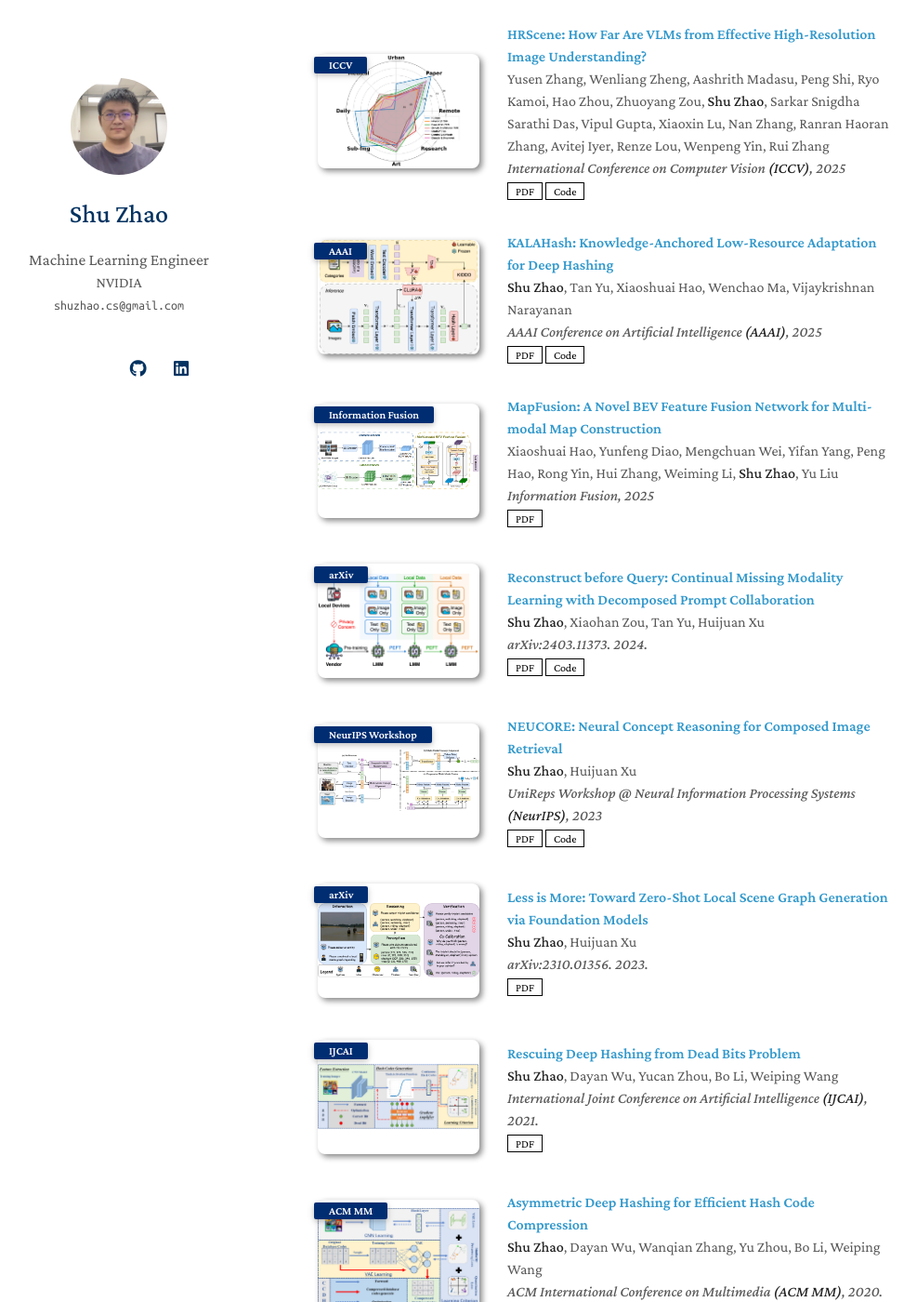
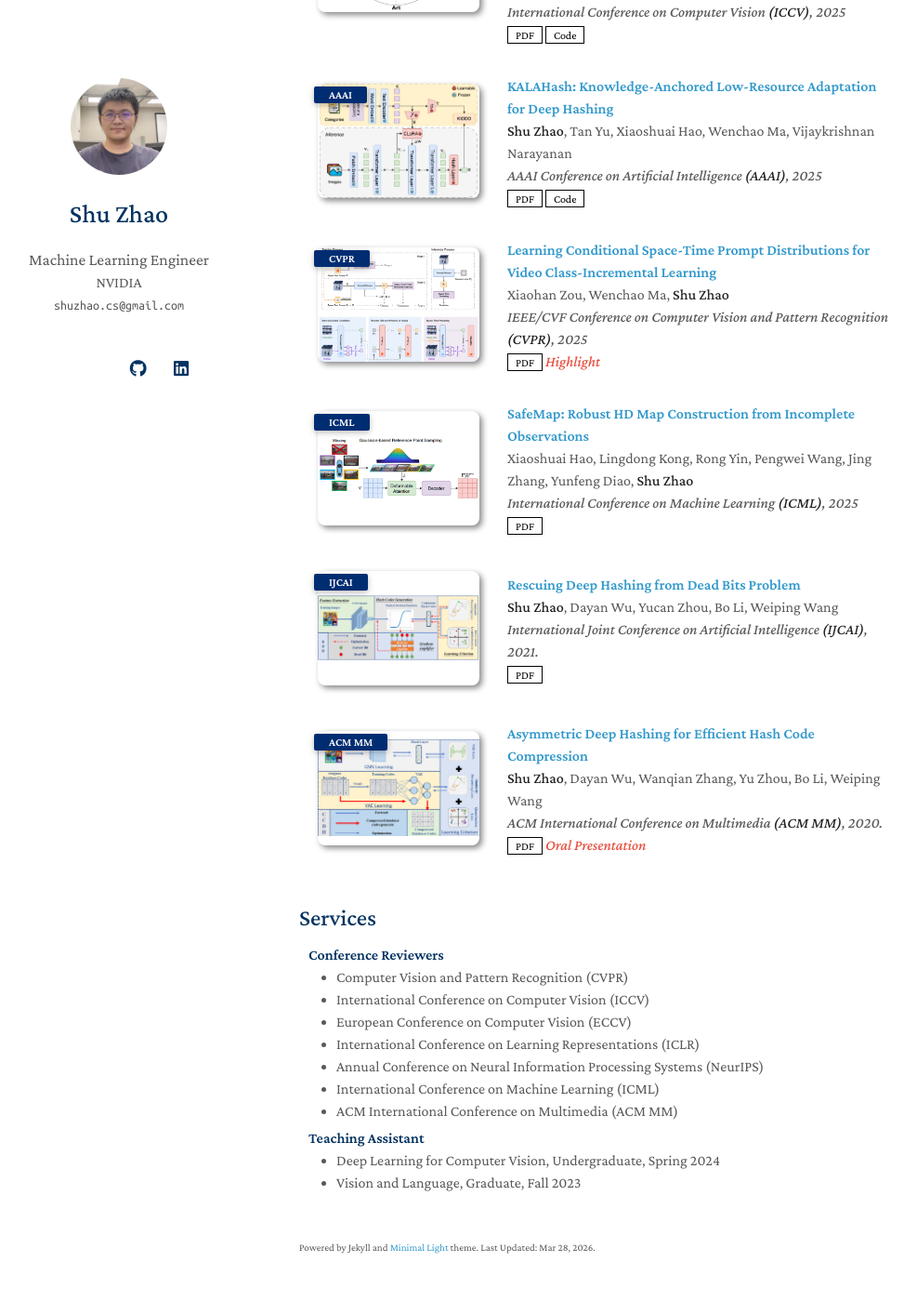
Before and after one commit to Tree-Shu-Zhao/Tree-Shu-Zhao.github.io, a Jekyll site: the page built from index.md, in a window 1280 px wide and 1400 px high, scrolled down 1084 px. Shown: the whole window at 93% size, without its empty margins (148-1135 px from the left). Built offline with Jekyll 4.4.1, drawn with Linux system fonts in a browser that asks for light colours; nearby versions of some CDN libraries; a style sheet for code colours, icons or effects is not loaded; our own code applies the rules of GitHub Pages for plain Markdown files; some of the changed text lies outside the part shown.

Commit message:
update pubs

```diff
--- a/_data/publications.yml
+++ b/_data/publications.yml
@@ -6,13 +6,6 @@ main:
     pdf: https://arxiv.org/pdf/2511.06225.pdf
     code: https://github.com/Tree-Shu-Zhao/MoRA
     image: ./assets/img/arXiv25_MoRA.png
-  - title: "Beyond the limitation of a single query: Train your LLM for query expansion with Reinforcement Learning"
-    authors: <strong>Shu Zhao</strong>, Tan Yu, Anbang Xu
-    conference_short: arXiv
-    conference: "arXiv:2510.10009. 2025."
-    pdf: https://arxiv.org/pdf/2510.10009.pdf
-    code: https://shuzhao.me/ExpandSearchProject
-    image: ./assets/img/arXiv25_ExpandSearch.png
   - title: "ParallelSearch: Train your LLMs to Decompose Query and Search Sub-queries in Parallel with Reinforcement Learning"
     authors: <strong>Shu Zhao</strong>, Tan Yu, Anbang Xu, Japinder Singh, Aaditya Shukla, Rama Akkiraju
     conference_short: arXiv
@@ -34,33 +27,19 @@ main:
     pdf: https://arxiv.org/pdf/2412.19417
     image: ./assets/img/AAAI25_KALAHash.png
     code: https://github.com/Tree-Shu-Zhao/KALAHash.pytorch
-  - title: "MapFusion: A Novel BEV Feature Fusion Network for Multi-modal Map Construction"
-    authors: Xiaoshuai Hao, Yunfeng Diao, Mengchuan Wei, Yifan Yang, Peng Hao, Rong Yin, Hui Zhang, Weiming Li, <strong>Shu Zhao</strong>, Yu Liu
-    conference_short: Information Fusion
-    conference: "Information Fusion, 2025"
-    pdf: https://arxiv.org/pdf/2502.04377
-    image: ./assets/img/InformationFusion25_MapFusion.jpg
-  - title: "Reconstruct before Query: Continual Missing Modality Learning with Decomposed Prompt Collaboration"
-    authors: <strong>Shu Zhao</strong>, Xiaohan Zou, Tan Yu, Huijuan Xu
-    conference_short: arXiv
-    conference: "arXiv:2403.11373. 2024."
-    pdf: https://arxiv.org/pdf/2403.11373.pdf
-    code: https://github.com/Tree-Shu-Zhao/RebQ.pytorch
-    image: ./assets/img/arXiv24_RebQ.png
-  - title: "NEUCORE: Neural Concept Reasoning for Composed Image Retrieval"
-    authors: <strong>Shu Zhao</strong>, Huijuan Xu
-    conference_short: NeurIPS Workshop
-    conference: "UniReps Workshop @ Neural Information Processing Systems <strong>(NeurIPS)</strong>, 2023"
-    pdf: https://arxiv.org/pdf/2310.01358.pdf
-    image: ./assets/img/arXiv23_NEUCORE.png
-    code: https://github.com/Tree-Shu-Zhao/NEUCORE.pytorch
-  - title: "Less is More: Toward Zero-Shot Local Scene Graph Generation via Foundation Models"
-    authors: <strong>Shu Zhao</strong>, Huijuan Xu
-    conference_short: arXiv
-    conference: "arXiv:2310.01356. 2023."
-    pdf: https://arxiv.org/pdf/2310.01356.pdf
-    #code: https://github.com/Tree-Shu-Zhao
-    image: ./assets/img/arXiv23_ELEGANT.png
+  - title: "Learning Conditional Space-Time Prompt Distributions for Video Class-Incremental Learning"
+    authors: Xiaohan Zou, Wenchao Ma, <strong>Shu Zhao</strong>
+    conference_short: CVPR
+    conference: "IEEE/CVF Conference on Computer Vision and Pattern Recognition <strong>(CVPR)</strong>, 2025"
+    pdf: https://openaccess.thecvf.com/content/CVPR2025/papers/Zou_Learning_Conditional_Space-Time_Prompt_Distributions_for_Video_Class-Incremental_Learning_CVPR_2025_paper.pdf
+    image: ./assets/img/CVPR25_CoSTEP.png
+    notes: Highlight
+  - title: "SafeMap: Robust HD Map Construction from Incomplete Observations"
+    authors: Xiaoshuai Hao, Lingdong Kong, Rong Yin, Pengwei Wang, Jing Zhang, Yunfeng Diao, <strong>Shu Zhao</strong>
+    conference_short: ICML
+    conference: "International Conference on Machine Learning <strong>(ICML)</strong>, 2025"
+    pdf: https://arxiv.org/pdf/2507.00861
+    image: ./assets/img/ICML25_SafeMap.png
   - title: "Rescuing Deep Hashing from Dead Bits Problem"
     authors: <strong>Shu Zhao</strong>, Dayan Wu, Yucan Zhou, Bo Li, Weiping Wang
     conference_short: IJCAI
--- a/_includes/publications.md
+++ b/_includes/publications.md
@@ -1,4 +1,4 @@
-<h2 id="publications" style="margin: 2px 0px -15px;">Publications and Preprints</h2>
+<h2 id="publications" style="margin: 2px 0px -15px;">Selected Works</h2>
 <div class="publications">
 <ol class="bibliography">
 {% for link in site.data.publications.main %}
--- a/_layouts/homepage.html
+++ b/_layouts/homepage.html
@@ -100,7 +100,7 @@
       <br>
 
       {% if site.enable_footnote %}
-      <p><small>Powered by Jekyll and <a href="https://github.com/yaoyao-liu/minimal-light" target="_blank" rel="noopener">Minimal Light</a> theme. Last Updated: Feb 18, 2026. </small></p>
+      <p><small>Powered by Jekyll and <a href="https://github.com/yaoyao-liu/minimal-light" target="_blank" rel="noopener">Minimal Light</a> theme. Last Updated: Mar 28, 2026. </small></p>
       {% endif %}
 
       </section>
```
Also changed, not shown: assets/img/CVPR25_CoSTEP.png (added), assets/img/ICML25_SafeMap.png (added).
